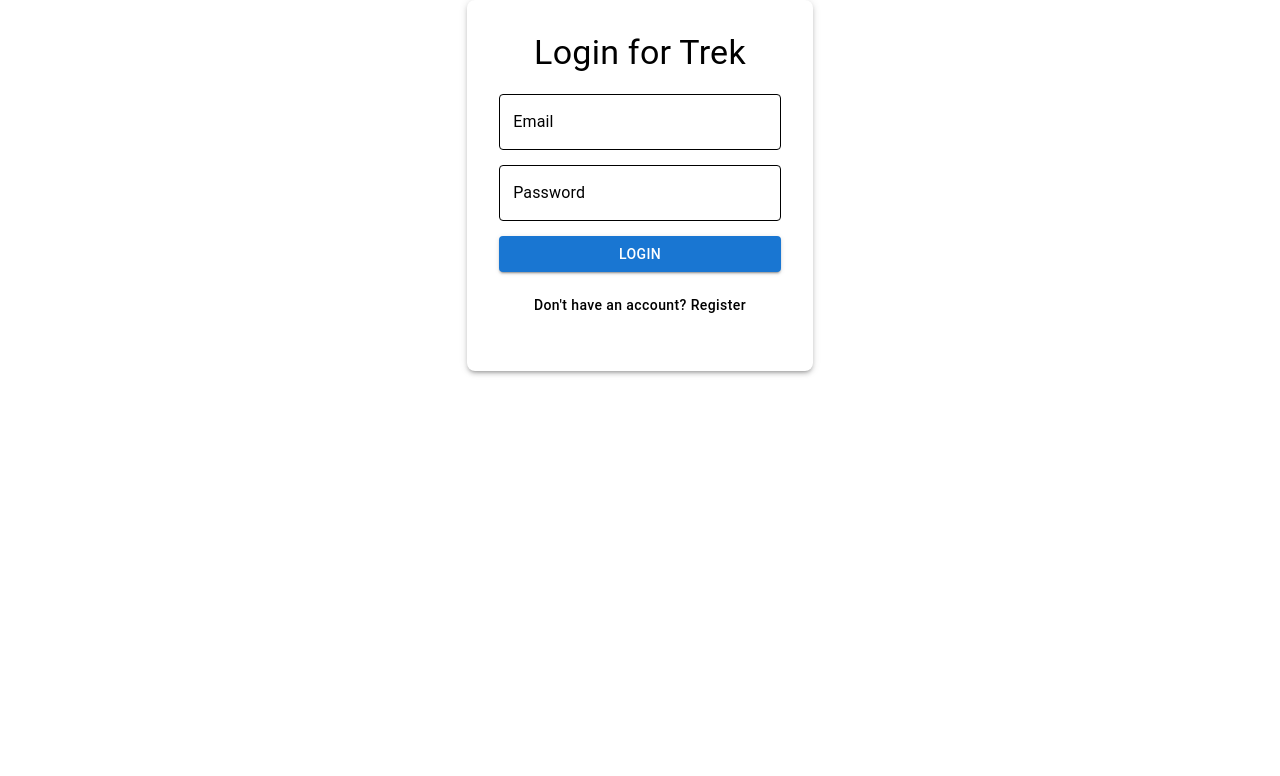
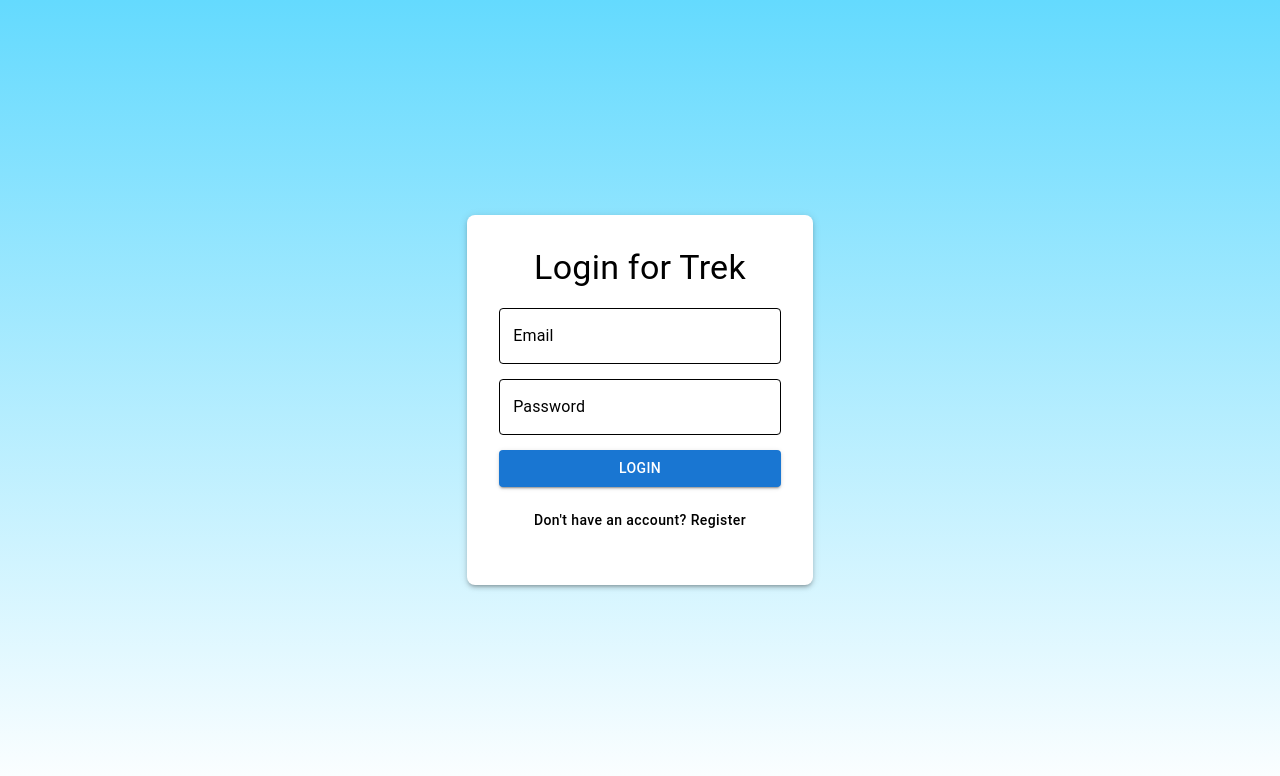
Before and after one commit to devsoc-unsw/trainee-ranger-24t2, a React (Vite) app in the folder frontend/: page /auth in a window 1280 px wide. Shown: the top 776 px of the page. Built offline with nearby package versions, Linux system fonts and the light colour scheme.

Commit message:
login page update styling

```diff
--- a/frontend/src/pages/AuthPage.tsx
+++ b/frontend/src/pages/AuthPage.tsx
@@ -39,6 +39,7 @@ const AuthPage = () => {
   };
 
   return (
+    <Box sx={{ background: 'linear-gradient(#64dafe, white)', minHeight: '100vh', display: 'flex', justifyContent: 'center', alignItems: 'center' }}>
     <Container className="auth-page">
       <Paper elevation={3} sx={{ padding: 4, backgroundColor: 'white', borderRadius: 2, width: '30%', minWidth: '300px', textAlign: 'center' }}>
         <Box component="form" noValidate autoComplete="off">
@@ -105,6 +106,7 @@ const AuthPage = () => {
         </Box>
       </Paper>
     </Container>
+    </Box>
   );
 };
 
```
